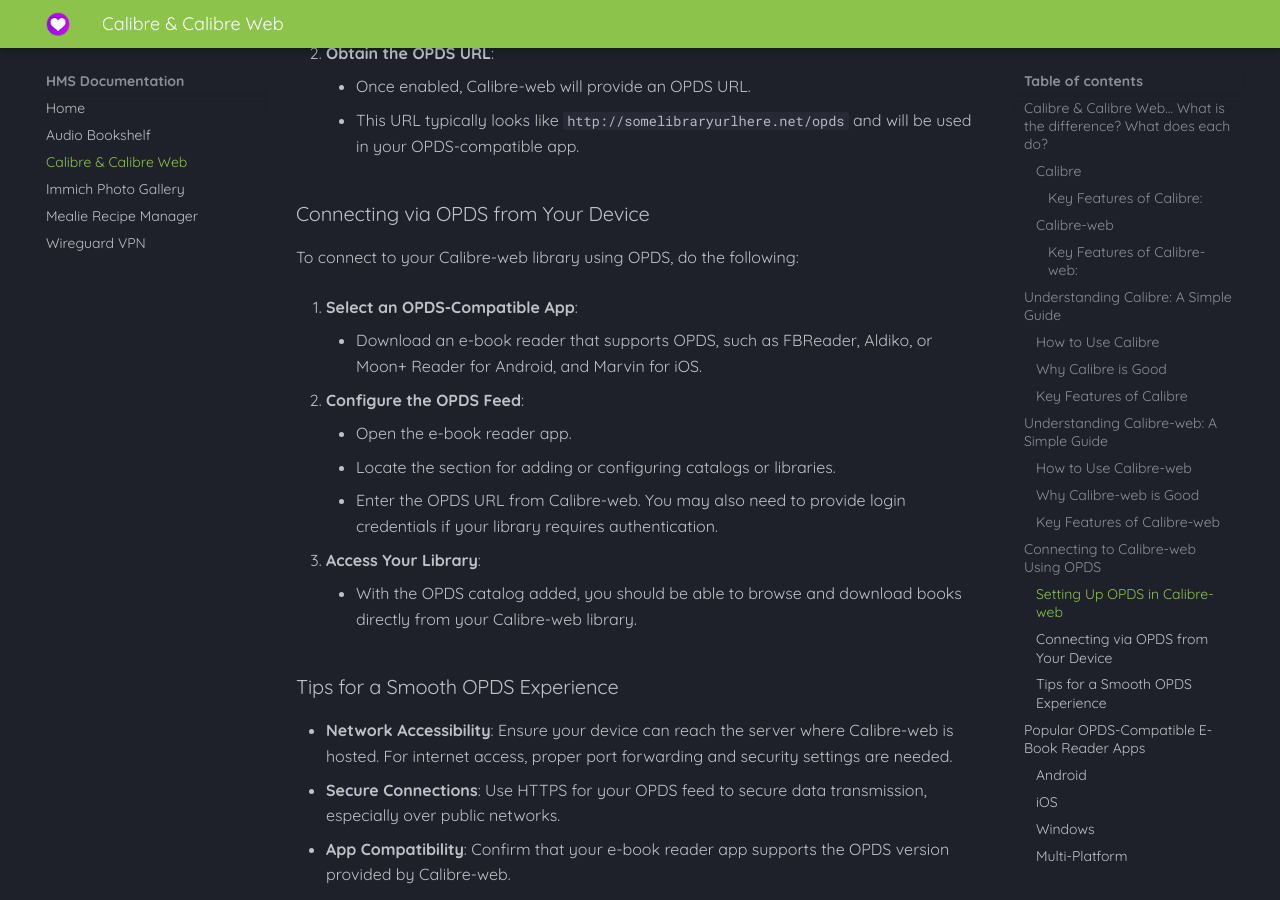
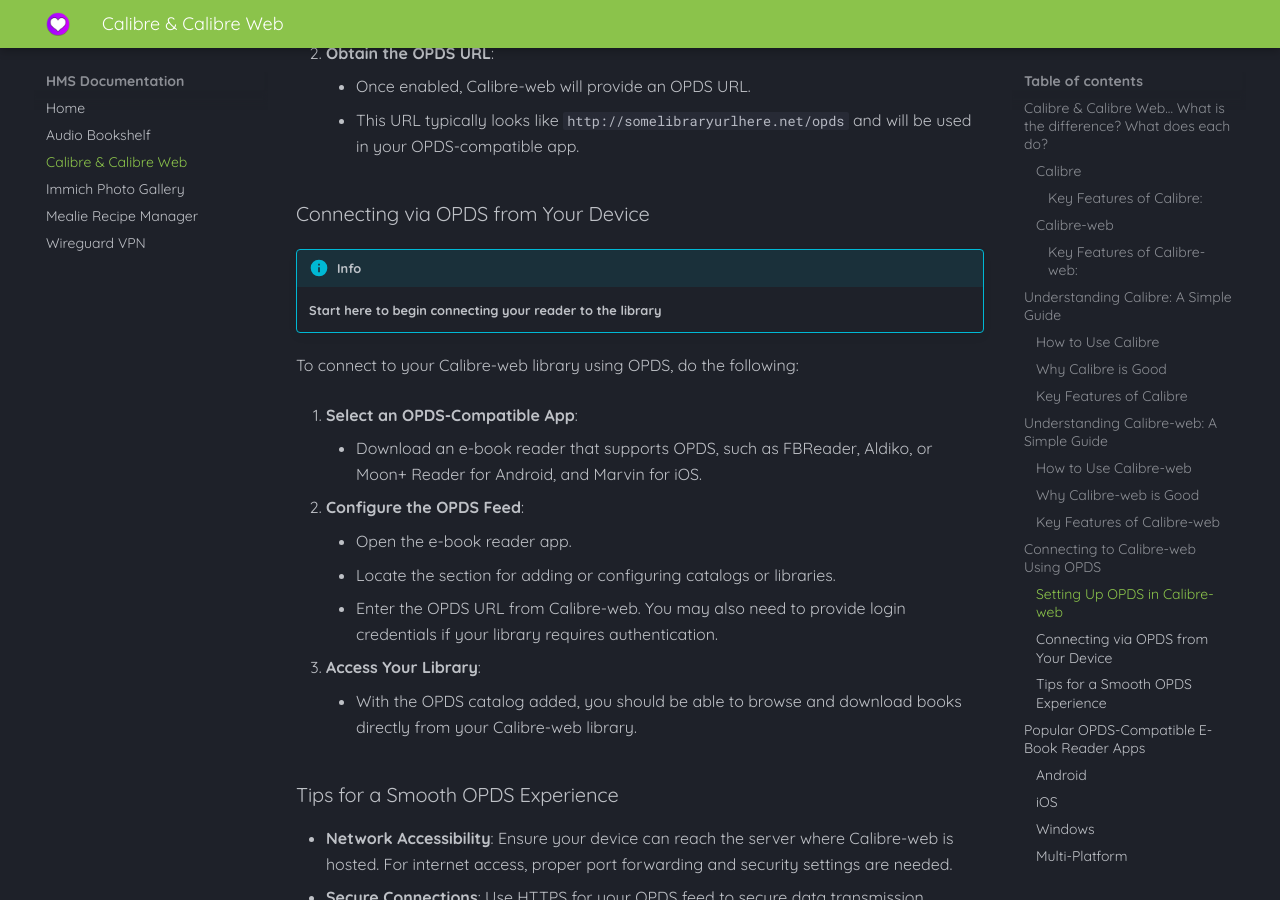
Before and after one commit to Jaxxel89/hms-docs, an MkDocs documentation site: the page built from docs/calibre-and-calibreweb.md, in a window 1280 px wide and 900 px high, scrolled down 4884 px. Built offline with MkDocs 1.6.1 and Material for MkDocs 9.7.7, drawn with Linux system fonts in a browser that asks for light colours.

Commit message:
Add second info block - calibre

```diff
--- a/docs/calibre-and-calibreweb.md
+++ b/docs/calibre-and-calibreweb.md
@@ -134,6 +134,10 @@ Ensure OPDS is enabled in your Calibre-web setup by following these steps:
 
 ### Connecting via OPDS from Your Device
 
+!!! info
+
+    **Start here to begin connecting your reader to the library**
+
 To connect to your Calibre-web library using OPDS, do the following:
 
 1. **Select an OPDS-Compatible App**:
```
